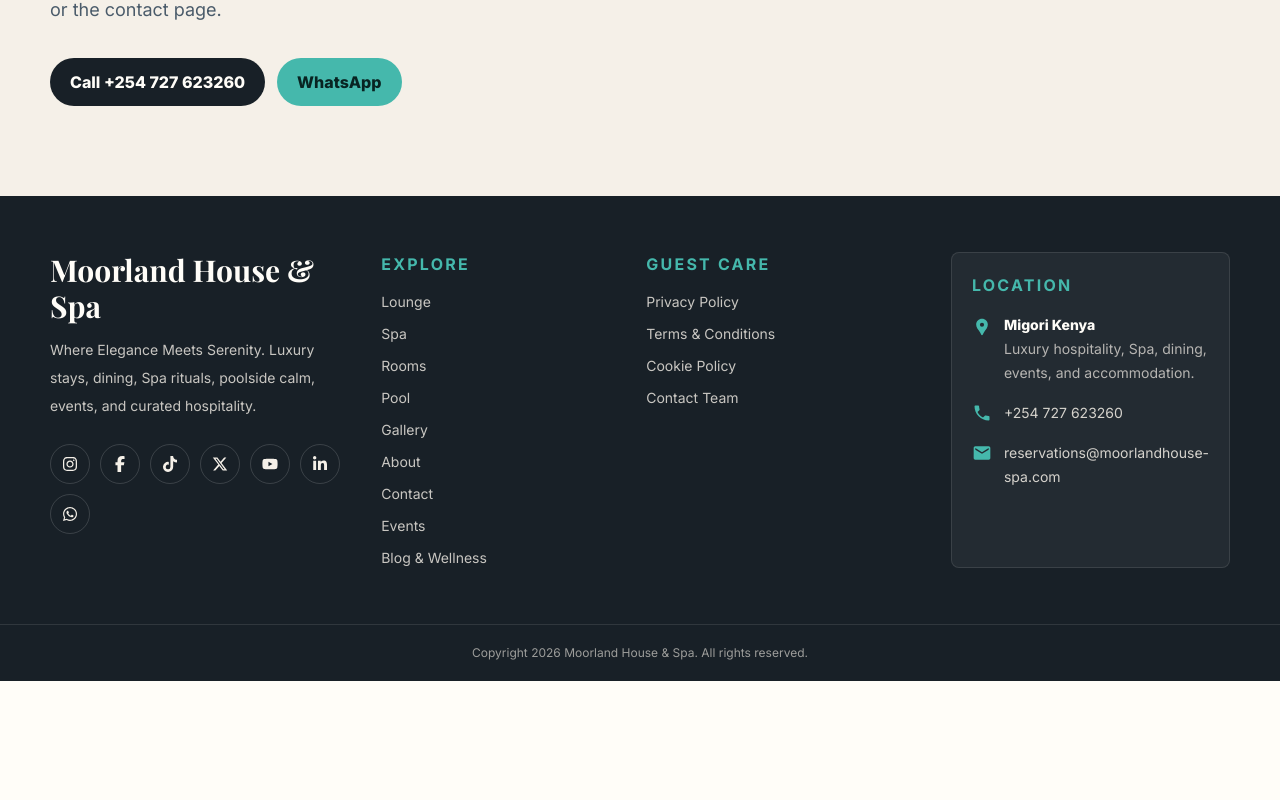
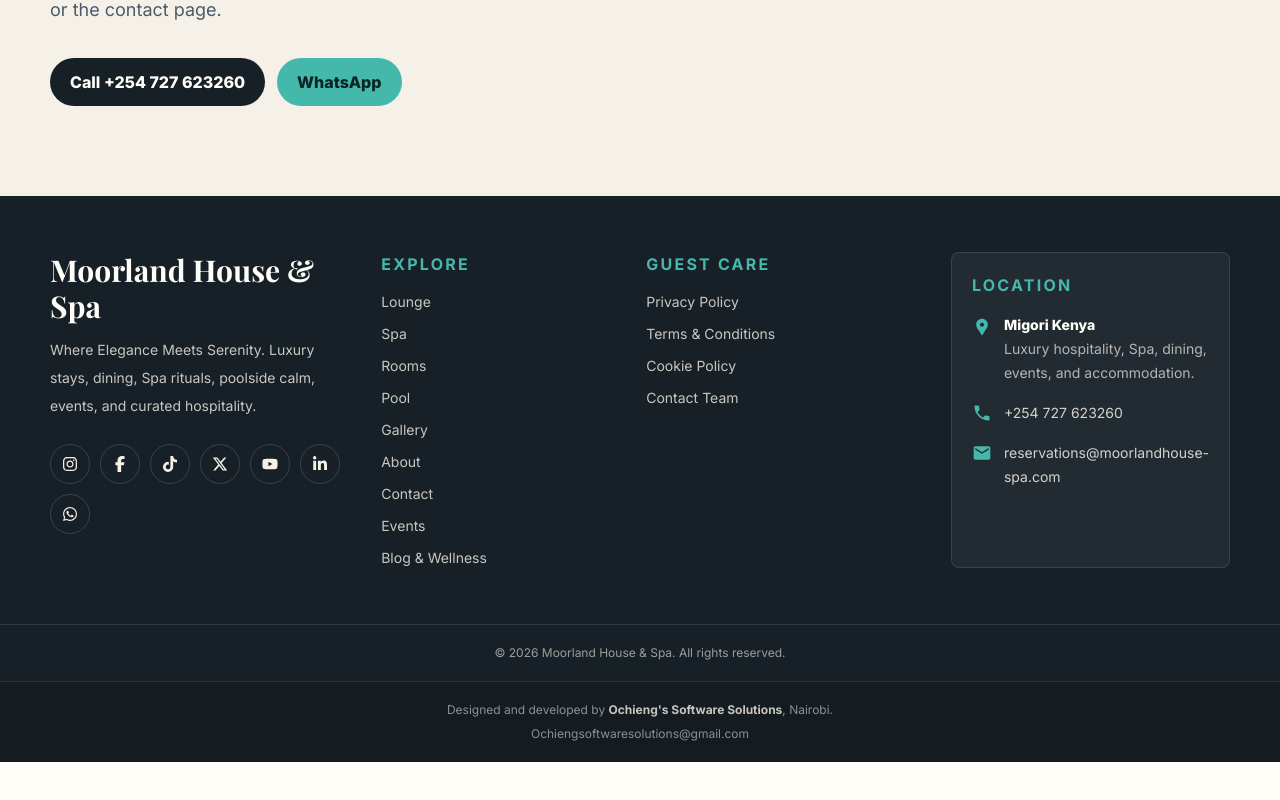
Before and after one commit to Langa2007/moorland, a Next.js app in the folder frontend/: page / in a window 1280 px wide. Shown: the part 10370-11170 px from the top of the page. Before the commit the page ends 11123 px from the top, so only its background shows below. Built offline with nearby package versions, Linux system fonts and the light colour scheme; no server answers.

Commit message:
footnote

```diff
--- a/frontend/components/Footer.js
+++ b/frontend/components/Footer.js
@@ -99,7 +99,15 @@
           </div>
         </div>
         <div className="border-t border-white/10 py-5 text-center text-xs text-cream/60">
-          Copyright 2026 Moorland House & Spa. All rights reserved.
+          © 2026 Moorland House & Spa. All rights reserved.
+        </div>
+        <div className="border-t border-white/10 bg-black/15 py-4 text-center text-xs leading-6 text-cream/55">
+          <p>
+            Designed and developed by <span className="font-bold text-cream/80">Ochieng&apos;s Software Solutions</span>, Nairobi.
+          </p>
+          <a href="mailto:Ochiengsoftwaresolutions@gmail.com" className="hover:text-pool">
+            Ochiengsoftwaresolutions@gmail.com
+          </a>
         </div>
       </footer>
       <CookieBanner />
```
